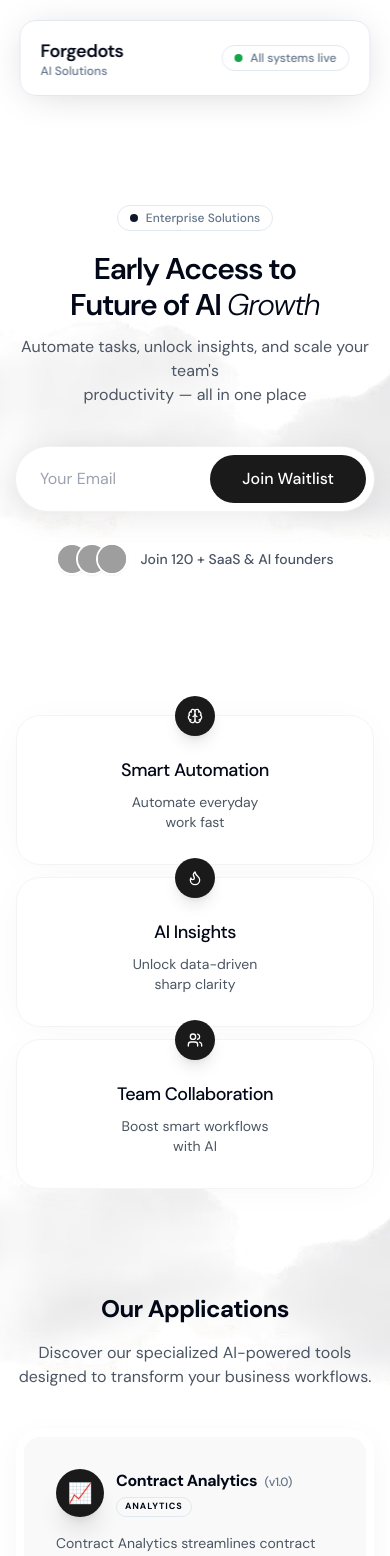
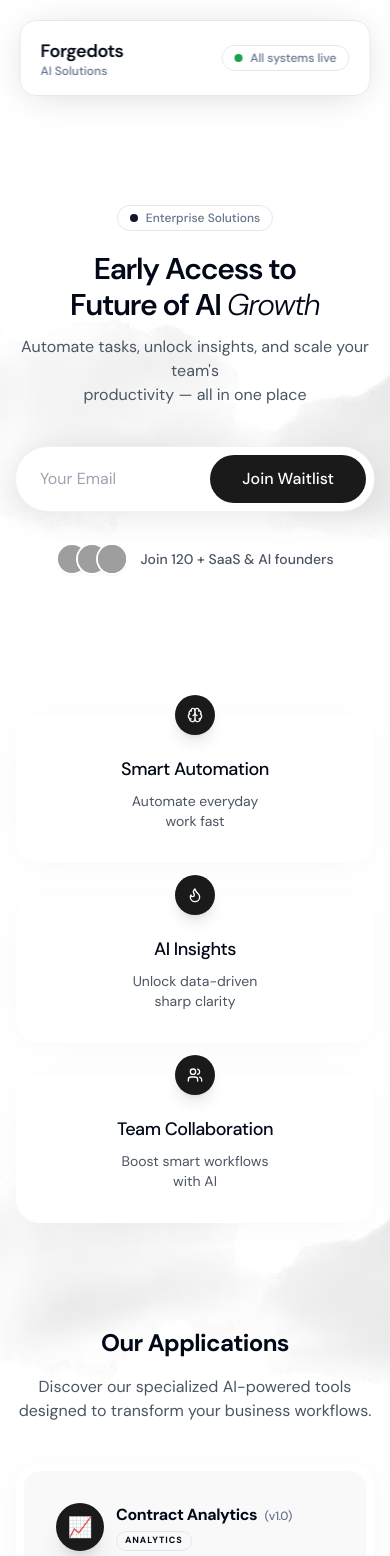
Before and after one commit to forgedots-tech/forge-apps, a React (Vite) app: page / in a window 390 px wide. Shown: the top 1556 px of the page. Built offline with nearby package versions, Linux system fonts and the light colour scheme; grey boxes are pictures that could not be loaded.

Commit message:
refactor: aesthetic refinements to FeatureCard, Footer, and layout

```diff
--- a/src/components/common/FeatureCard.tsx
+++ b/src/components/common/FeatureCard.tsx
@@ -47,7 +47,7 @@ export function FeatureCard({ Icon, title, description }: FeatureCardProps) {
       //   rotateY,
       //   transformStyle: "preserve-3d",
       // }}
-      className="relative p-8 pt-10 flex flex-col items-center gap-2 text-center bg-white border border-gray-100 shadow-[0_4px_40px_-10px_rgba(0,0,0,0.05)] rounded-3xl transition-shadow duration-500 hover:shadow-[0_20px_60px_-15px_rgba(0,0,0,0.1)]"
+      className="relative p-8 pt-10 flex flex-col items-center gap-2 text-center bg-white shadow-[0_4px_40px_-10px_rgba(0,0,0,0.05)] rounded-3xl transition-shadow duration-500 hover:shadow-[0_20px_60px_-15px_rgba(0,0,0,0.1)]"
     >
       <div
         // style={{ transform: "translateZ(50px)" }}
--- a/src/components/layout/Features.tsx
+++ b/src/components/layout/Features.tsx
@@ -7,7 +7,7 @@ export default function Features() {
       id="features"
       className="relative px-4 md:px-8 flex flex-col items-center justify-center"
     >
-      <div className="w-full max-w-4xl grid gap-3 md:grid-cols-3">
+      <div className="w-full max-w-4xl grid gap-8 md:gap-3 md:grid-cols-3">
         <FeatureCard
           Icon={Brain}
           title="Smart Automation"
--- a/src/components/layout/Footer.tsx
+++ b/src/components/layout/Footer.tsx
@@ -2,7 +2,7 @@ export default function Footer() {
   return (
     <footer className="w-full px-4 py-8 border-t text-center bg-white border-gray-200">
       <div className="max-w-6xl mx-auto flex flex-col items-center justify-between md:flex-row text-sm text-muted-foreground">
-        <p className="mb-4 md:mb-0">
+        <p className="mb-2 md:mb-0">
           © {new Date().getFullYear()} Forgedots. All rights reserved.
         </p>
         <a
```
